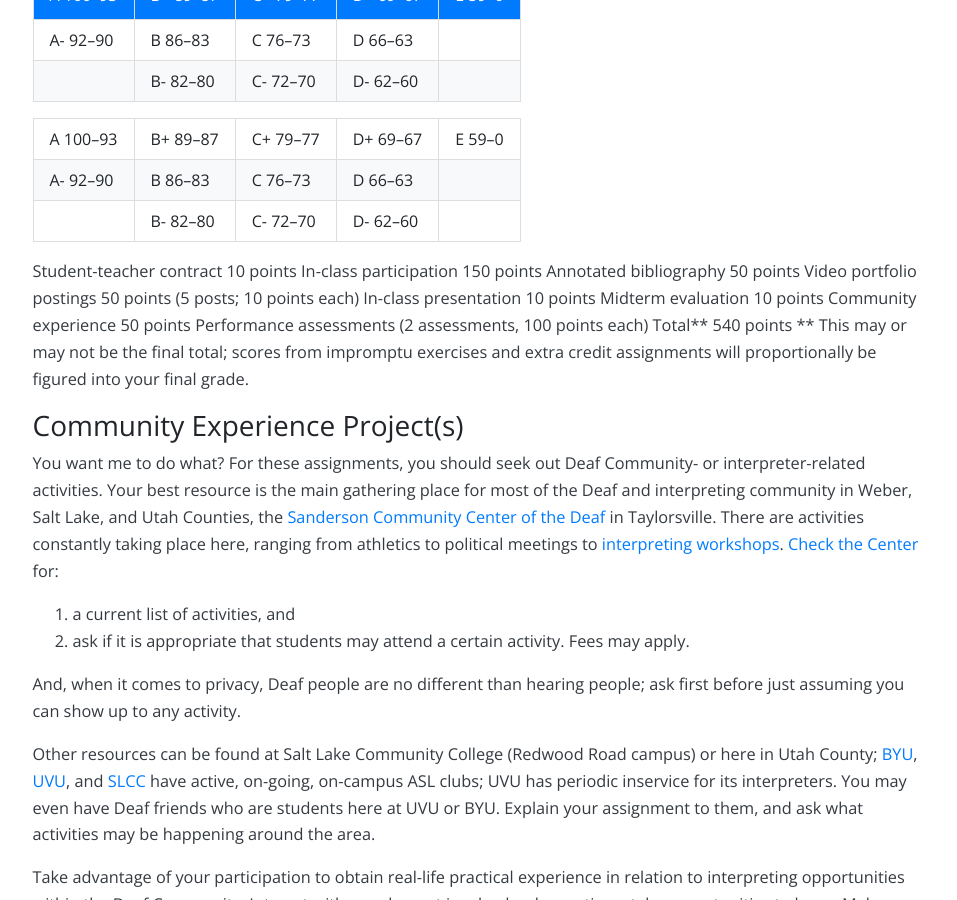
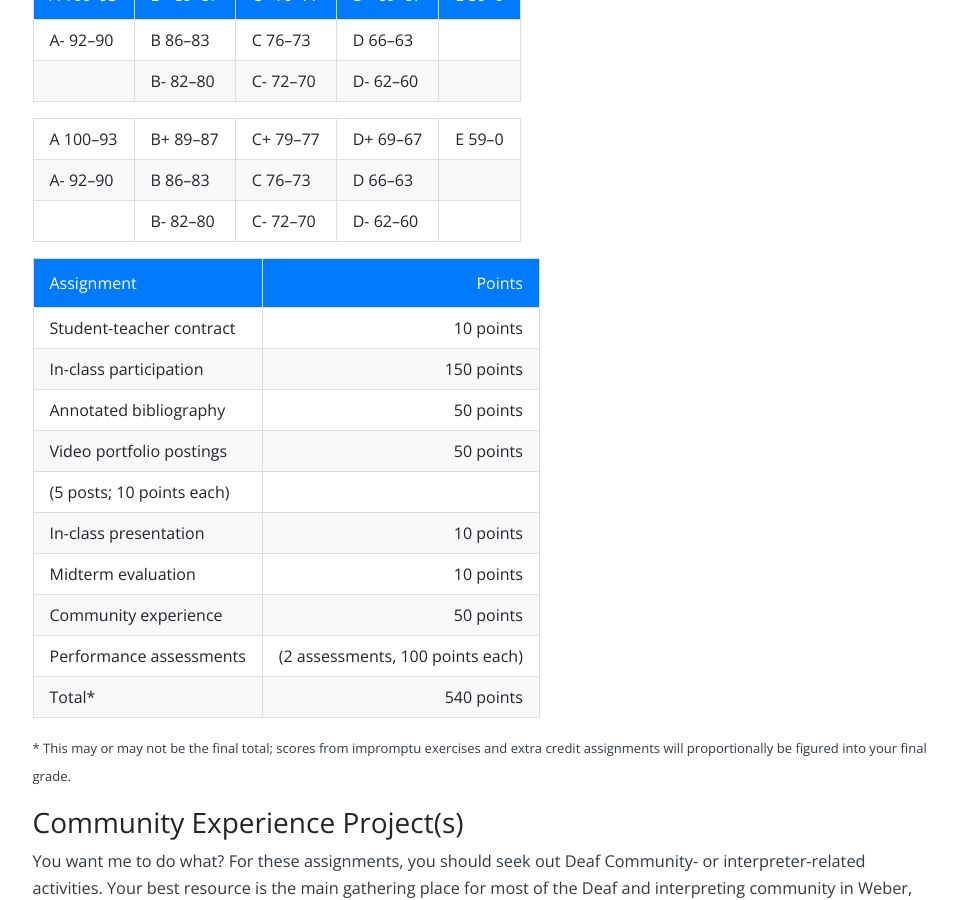
Before and after one commit to intrpr/jekyll-portfol-test, a Jekyll site: the page built from _posts/2019-06-09-assignments.md, in a window 1280 px wide and 900 px high, scrolled down 3031 px. Shown: the whole window, without its empty margins (160-1117 px from the left). Built offline with Jekyll 4.4.1, drawn with Linux system fonts in a browser that asks for light colours; nearby versions of some CDN libraries; our own code applies the rules of GitHub Pages for plain Markdown files; comment, search, counter and statistics services are not loaded.

Commit message:
Update 2019-06-09-assignments.md

```diff
--- a/_posts/2019-06-09-assignments.md
+++ b/_posts/2019-06-09-assignments.md
@@ -58,17 +58,20 @@ Work schedules, out-of-town trips, or dating habits are not valid excuses for mi
 | A- 92–90 | B  86–83 | C  76–73 | D  66–63 |        |
 |          | B- 82–80 | C- 72–70 | D- 62–60 |        |
 
-Student-teacher contract	10 points
-In-class participation	150 points
-Annotated bibliography	50 points
-Video portfolio postings	50 points
-(5 posts; 10 points each)
-In-class presentation	10 points
-Midterm evaluation	10 points
-Community experience	50 points
-Performance assessments	(2 assessments, 100 points each)
-Total**	540 points
-** This may or may not be the final total; scores from impromptu exercises and extra credit assignments will proportionally be figured into your final grade.
+| Assignment | Points |
+|----------|----------:|
+| Student-teacher contract | 10 points |
+| In-class participation | 150 points |
+| Annotated bibliography | 50 points |
+| Video portfolio postings | 50 points
+(5 posts; 10 points each) |
+| In-class presentation | 10 points |
+| Midterm evaluation | 10 points |
+| Community experience | 50 points |
+| Performance assessments | (2 assessments, 100 points each) |
+| Total* | 540 points |
+
+<small>* This may or may not be the final total; scores from impromptu exercises and extra credit assignments will proportionally be figured into your final grade.</small>
 
 ### Community Experience Project(s)
 You want me to do what? For these assignments, you should seek out Deaf Community- or interpreter-related activities. Your best resource is the main gathering place for most of the Deaf and interpreting community in Weber, Salt Lake, and Utah Counties, the [Sanderson Community Center of the Deaf](http://maps.google.com/maps?f=q&source=s_q&hl=en&geocode=&q=5709+South+1500+West,+Salt+Lake+City,+UT&sll=40.647788,-111.933888&sspn=0.355826,0.529404&ie=UTF8&hq=&hnear=5709+S+1500+W,+Salt+Lake+City,+Salt+Lake,+Utah+84123&ll=40.64758,-111.933882&spn=0.01112,0.016544&z=16) in Taylorsville. There are activities constantly taking place here, ranging from athletics to political meetings to [interpreting workshops](http://). [Check the Center](https://jobs.utah.gov/usor/dhh) for:
```
